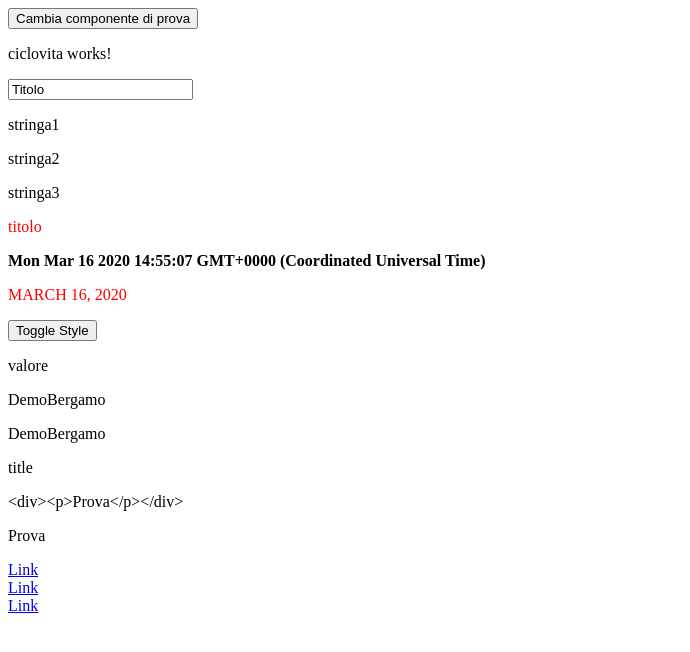
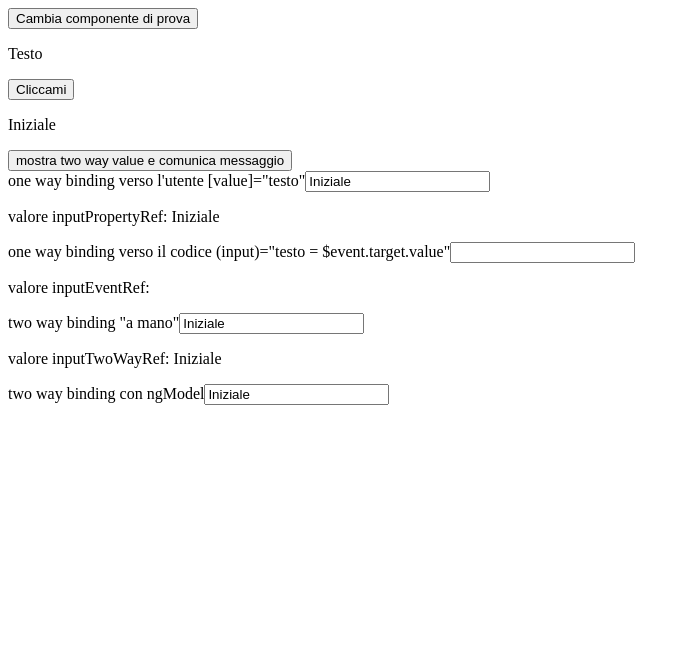
Before and after one commit to Facco99/DemoBergamo, an Angular app: page /secondo in a window 1280 px wide. Shown: the top 652 px of the page, without its empty margins (0-690 px from the left). Built offline with nearby package versions, Linux system fonts and the light colour scheme.

Commit message:
configurazione del router module

```diff
--- a/src/app/app.component.html
+++ b/src/app/app.component.html
@@ -1,10 +1,2 @@
 <button (click)="showComponent()">Cambia componente di prova</button>
-<app-ciclovita></app-ciclovita>
-<div [ngSwitch]="componentToShow">
-    <app-primo [parametroInput]="title" *ngSwitchCase="1" #primoComponent></app-primo>
-    <app-secondo (clickPulsante)="clickAppComponent($event)" *ngSwitchCase="2"></app-secondo>
-    <div *ngSwitchDefault>
-        <app-primo [parametroInput]="title"></app-primo>
-        <app-secondo (clickPulsante)="clickAppComponent($event)"></app-secondo>
-    </div>
-</div>
+<router-outlet></router-outlet>
--- a/src/app/app.module.ts
+++ b/src/app/app.module.ts
@@ -1,11 +1,23 @@
 import { BrowserModule } from '@angular/platform-browser';
 import { NgModule } from '@angular/core';
 import { FormsModule } from '@angular/forms';
+import { RouterModule, Routes } from '@angular/router';
+
 
 import { AppComponent } from './app.component';
 import { PrimoComponent } from './primo/primo.component';
 import { SecondoComponent } from './secondo/secondo.component';
 import { CiclovitaComponent } from './ciclovita/ciclovita.component';
+import { PagenotfoundComponent } from './pagenotfound/pagenotfound.component';
+
+const appRoutes: Routes = [
+  { path: 'primo', component: PrimoComponent, data: {title:"Primo"} },
+  { path: 'secondo',      component: SecondoComponent, data: {title:"Primo Diverso"} },
+  { path: 'ciclo-vita',      component: CiclovitaComponent },
+  { path:'', redirectTo: '/primo', pathMatch:'full'},
+  { path: '**', component: PagenotfoundComponent},
+];
+
 
 @NgModule({
   declarations: [
@@ -16,7 +28,11 @@ import { CiclovitaComponent } from './ciclovita/ciclovita.component';
   ],
   imports: [
     BrowserModule,
-    FormsModule
+    FormsModule,
+    RouterModule.forRoot(
+      appRoutes,
+    )
+
   ],
   providers: [],
   bootstrap: [AppComponent]
--- /dev/null
+++ b/src/app/pagenotfound/pagenotfound.component.html
@@ -0,0 +1 @@
+<p>pagenotfound works!</p>
--- /dev/null
+++ b/src/app/pagenotfound/pagenotfound.component.ts
@@ -0,0 +1,15 @@
+import { Component, OnInit } from '@angular/core';
+
+@Component({
+  selector: 'app-pagenotfound',
+  templateUrl: './pagenotfound.component.html',
+  styleUrls: ['./pagenotfound.component.scss']
+})
+export class PagenotfoundComponent implements OnInit {
+
+  constructor() { }
+
+  ngOnInit(): void {
+  }
+
+}
```
Also changed, not shown: src/app/pagenotfound/pagenotfound.component.scss (added), 1 other file (tests, documents, lock files or other folders).
